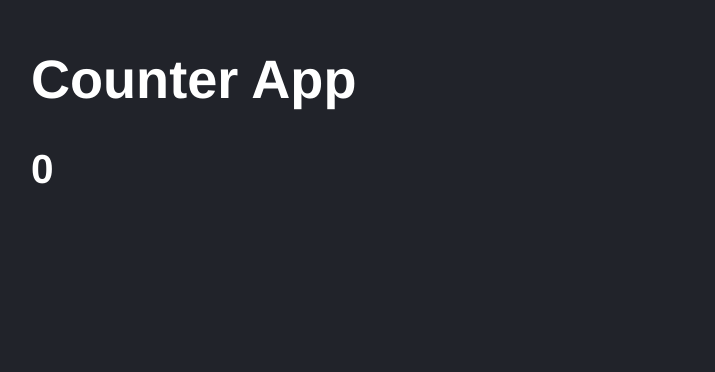
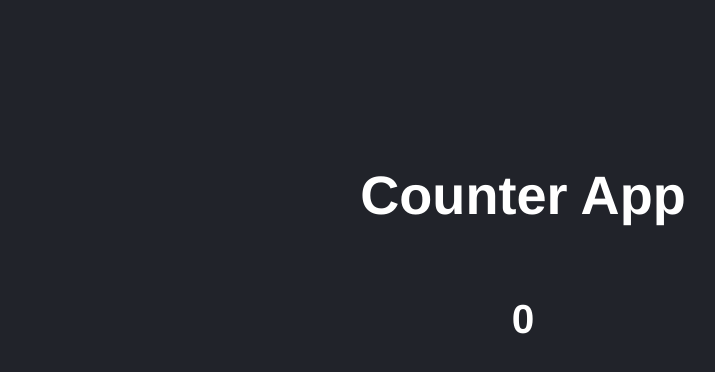
Before and after one commit to bycarlosgamez/react-fh, a React (Vite) app in the folder counter-app/: page / in a window 1280 px wide. Shown: the part 136-508 px from the top of the page, without its empty margins (117-832 px from the left). Built offline with nearby package versions, Linux system fonts and the light colour scheme.

Commit message:
created counter component

```diff
--- a/counter-app/src/App.jsx
+++ b/counter-app/src/App.jsx
@@ -1,21 +1,11 @@
-import PropTypes from 'prop-types';
+import Counter from './Counter';
 
-const App = ({ title, subtitle }) => {
+const App = () => {
   return (
     <div className='container'>
-      <h1>{title}</h1>
-      <h2>{subtitle}</h2>
+      <Counter />
     </div>
   );
 };
 
-App.propTypes = {
-  title: PropTypes.string.isRequired,
-  subtitle: PropTypes.number,
-};
-
-App.defaultProps = {
-  subtitle: 0,
-};
-
 export default App;
--- /dev/null
+++ b/counter-app/src/Counter.jsx
@@ -0,0 +1,20 @@
+import PropTypes from 'prop-types';
+
+const Counter = ({ value }) => {
+  return (
+    <>
+      <h1>Counter App</h1>
+      <h2>{value}</h2>
+    </>
+  );
+};
+
+Counter.propTypes = {
+  value: PropTypes.number,
+};
+
+Counter.defaultProps = {
+  value: 0,
+};
+
+export default Counter;
--- a/counter-app/src/styles.css
+++ b/counter-app/src/styles.css
@@ -6,3 +6,11 @@ body {
   font-size: 1.3rem;
   padding: 70px;
 }
+
+.container {
+  display: flex;
+  flex-direction: column;
+  justify-content: center;
+  align-items: center;
+  height: 60vh;
+}
```
